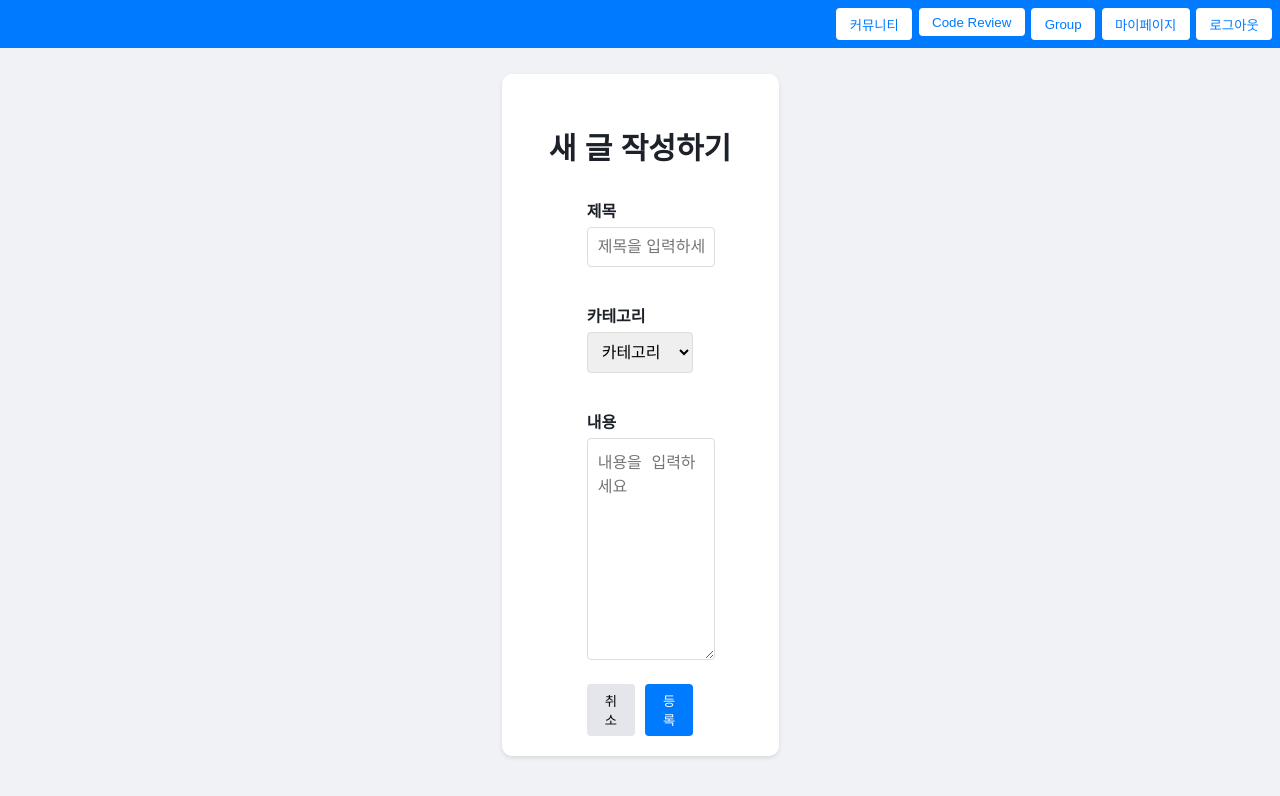
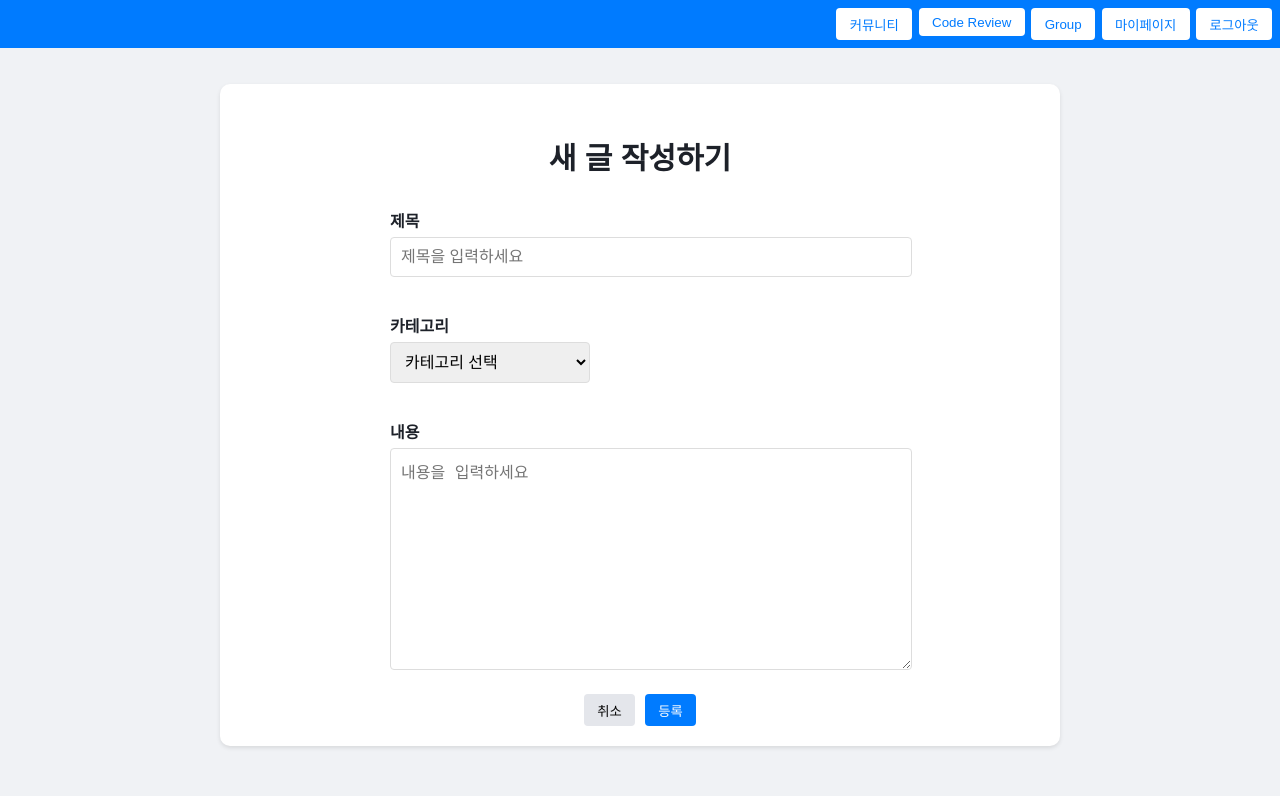
Before and after one commit to package-Twelve/public_class_Dev_Front, a React (Create React App) app: page /community/write in a window 1280 px wide. Shown: the top 796 px of the page. Built offline with nearby package versions, Linux system fonts and the light colour scheme; sample sign-in values are in the browser's storage.

Commit message:
💄 style : 글작성 페이지 css 변경

```diff
--- a/src/communities/WritePost.module.css
+++ b/src/communities/WritePost.module.css
@@ -11,12 +11,14 @@
 }
 
 .write-post-form {
-  width: 45%;
+  width: 800px;
   display: flex;
   flex-direction: column;
+  align-items: center;
 }
 
 .write-post-form-group {
+  width: 500px;
   margin-bottom: 20px;
 }
 
@@ -28,9 +30,16 @@
 }
 
 .write-post-input,
-.write-post-select,
 .write-post-textarea {
   width: 100%;
+  padding: 10px;
+  border: 1px solid #dddddd;
+  border-radius: 4px;
+  font-size: 16px;
+}
+
+.write-post-select{
+  width: 200px;
   padding: 10px;
   border: 1px solid #ddd;
   border-radius: 4px;
```
